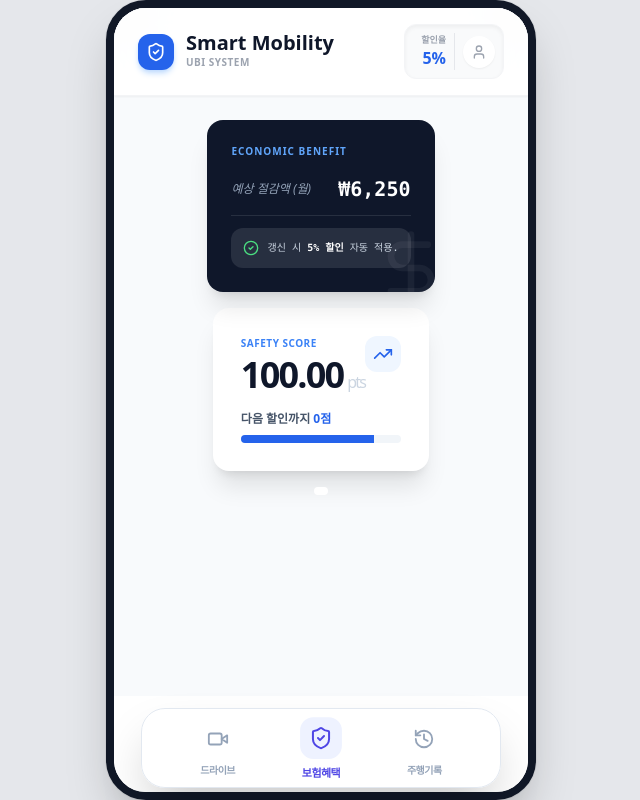
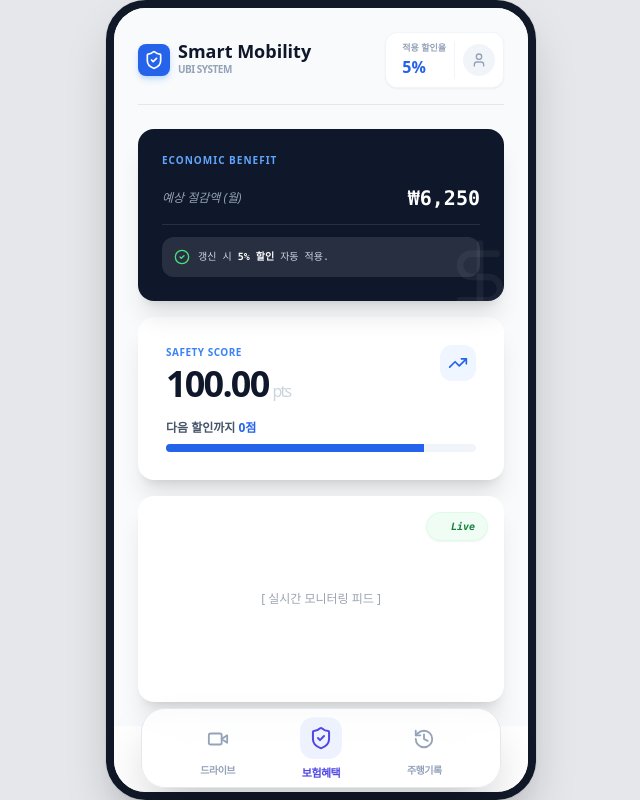
Before and after one commit to tlstngud/ai-2026-c-team, a React (Vite) app in the folder driver_front/: page / in a window 1280 px wide. Both pictures are taken after a click on the button "보험혜택". Shown: the whole page, without its empty margins (319-959 px from the left). Built offline with nearby package versions, Linux system fonts and the light colour scheme.

Commit message:
Revert to original InsurancePage layout

```diff
--- a/driver_front/src/components/InsurancePage.jsx
+++ b/driver_front/src/components/InsurancePage.jsx
@@ -1,6 +1,5 @@
 import React, { useState, useEffect, useMemo } from 'react';
 import { ShieldCheck, TrendingUp, DollarSign, CheckCircle2, User } from 'lucide-react';
-import Header from './Header';
 import { LineChart, Line, XAxis, YAxis, CartesianGrid, Tooltip, ResponsiveContainer } from 'recharts';
 
 const InsurancePage = ({ score = 85, history = [] }) => {
@@ -29,11 +28,30 @@ const InsurancePage = ({ score = 85, history = [] }) => {
     }, [history]);
 
     return (
-        <div className="min-h-full bg-[#F8FAFC] text-slate-800 font-sans">
-            <Header type="insurance" discountRate={discountRate} />
+        <div className="min-h-full bg-[#F8FAFC] text-slate-800 p-4 sm:p-6 font-sans">
+            <header className="flex justify-between items-center gap-4 mb-6 pb-4 border-b border-slate-200">
+                <div className="flex items-center gap-2">
+                    <div className="bg-blue-600 p-1.5 rounded-lg shadow-blue-200 shadow-md">
+                        <ShieldCheck className="text-white" size={20} />
+                    </div>
+                    <div>
+                        <h1 className="text-lg font-black text-slate-900 leading-none">Smart Mobility</h1>
+                        <p className="text-[10px] text-slate-400 font-bold mt-0.5 uppercase tracking-tighter">UBI System</p>
+                    </div>
+                </div>
+                <div className="flex items-center gap-2 bg-white p-2 rounded-xl shadow-sm border border-slate-100">
+                    <div className="px-2 border-r border-slate-100">
+                        <p className="text-[9px] font-bold text-slate-400">적용 할인율</p>
+                        <p className="text-base font-black text-blue-600">{discountRate}%</p>
+                    </div>
+                    <div className="w-8 h-8 bg-slate-100 rounded-full flex items-center justify-center">
+                        <User size={16} className="text-slate-400" />
+                    </div>
+                </div>
+            </header>
 
-            <main className="grid grid-cols-1 gap-4 px-4 pb-4">
-                <section className="bg-slate-900 rounded-2xl p-6 text-white shadow-xl relative overflow-hidden mt-6 max-w-[98%] mx-auto">
+            <main className="grid grid-cols-1 gap-4">
+                <section className="bg-slate-900 rounded-2xl p-6 text-white shadow-xl relative overflow-hidden">
                     <DollarSign className="absolute -right-4 -bottom-4 text-white/5" size={80} />
                     <h3 className="text-[10px] font-bold text-blue-400 uppercase tracking-widest mb-4">Economic Benefit</h3>
                     <div className="space-y-3 relative z-10">
@@ -50,7 +68,7 @@ const InsurancePage = ({ score = 85, history = [] }) => {
                     </div>
                 </section>
 
-                <section className="bg-white rounded-2xl p-6 shadow-xl border-4 border-white overflow-hidden max-w-[98%] mx-auto">
+                <section className="bg-white rounded-2xl p-6 shadow-xl border-4 border-white overflow-hidden">
                     <div className="flex justify-between items-start mb-4">
                         <div>
                             <p className="text-[10px] font-bold text-blue-500 uppercase tracking-wider mb-1">Safety Score</p>
@@ -72,11 +90,15 @@ const InsurancePage = ({ score = 85, history = [] }) => {
                     </div>
                 </section>
 
-                <div className="relative aspect-[16/9] bg-white rounded-2xl overflow-hidden shadow-xl border-4 border-white max-w-[98%] mx-auto">
+                <div className="relative aspect-[16/9] bg-white rounded-2xl overflow-hidden shadow-xl border-4 border-white">
                     {chartData.length > 0 ? (
                         <div className="absolute inset-0 p-4 flex flex-col bg-white/95 backdrop-blur-md">
-                            <div className="mb-2">
+                            <div className="flex justify-between items-center mb-2">
                                 <span className="text-xs text-gray-400 font-medium uppercase">점수 추이</span>
+                                <div className="bg-green-50 px-3 py-1.5 rounded-full flex items-center gap-1.5 shadow-sm border border-green-100">
+                                    <div className="w-1.5 h-1.5 bg-green-500 rounded-full animate-ping"></div>
+                                    <span className="text-[10px] font-bold text-green-700 font-mono italic">Live</span>
+                                </div>
                             </div>
                             <ResponsiveContainer width="100%" height="100%">
                                 <LineChart data={chartData} margin={{ top: 5, right: 10, left: 0, bottom: 5 }}>
@@ -117,9 +139,15 @@ const InsurancePage = ({ score = 85, history = [] }) => {
                             </ResponsiveContainer>
                         </div>
                     ) : (
-                        <div className="absolute inset-0 flex items-center justify-center text-gray-400 font-medium bg-white/95 backdrop-blur-md">
-                            <span className="text-xs">[ 실시간 모니터링 피드 ]</span>
-                        </div>
+                        <>
+                            <div className="absolute inset-0 flex items-center justify-center text-gray-400 font-medium bg-white/95 backdrop-blur-md">
+                                <span className="text-xs">[ 실시간 모니터링 피드 ]</span>
+                            </div>
+                            <div className="absolute top-3 right-3 bg-green-50 px-3 py-1.5 rounded-full flex items-center gap-1.5 shadow-sm border border-green-100">
+                                <div className="w-1.5 h-1.5 bg-green-500 rounded-full animate-ping"></div>
+                                <span className="text-[10px] font-bold text-green-700 font-mono italic">Live</span>
+                            </div>
+                        </>
                     )}
                 </div>
             </main>
```
